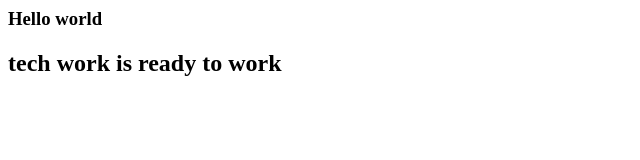
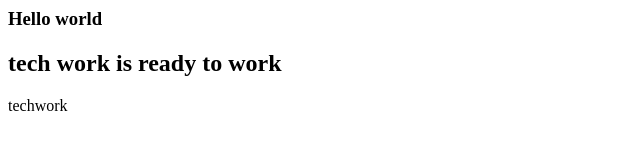
Before and after one commit to techoneknow/localrepo, a plain HTML site: page index.html in a window 1280 px wide. Shown: the full height of the page, 0-640 px from the left. Drawn offline with Linux system fonts and the light colour scheme.

Commit message:
Add techwork

```diff
--- a/index.html
+++ b/index.html
@@ -1,2 +1,3 @@
 <h3>Hello world</h3>
 <h2> tech work is ready to work</h2>
+<p>techwork</p>
```
